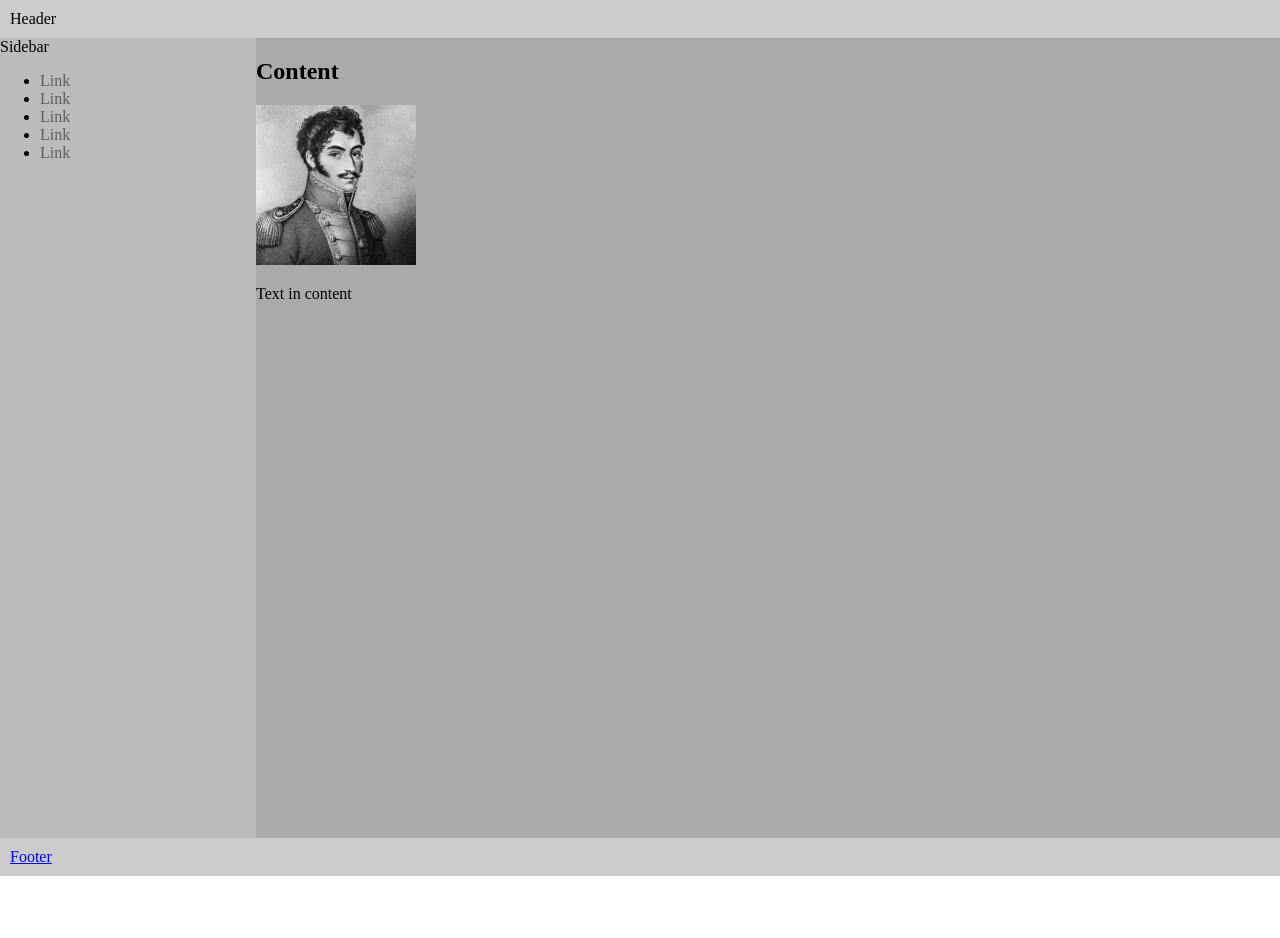
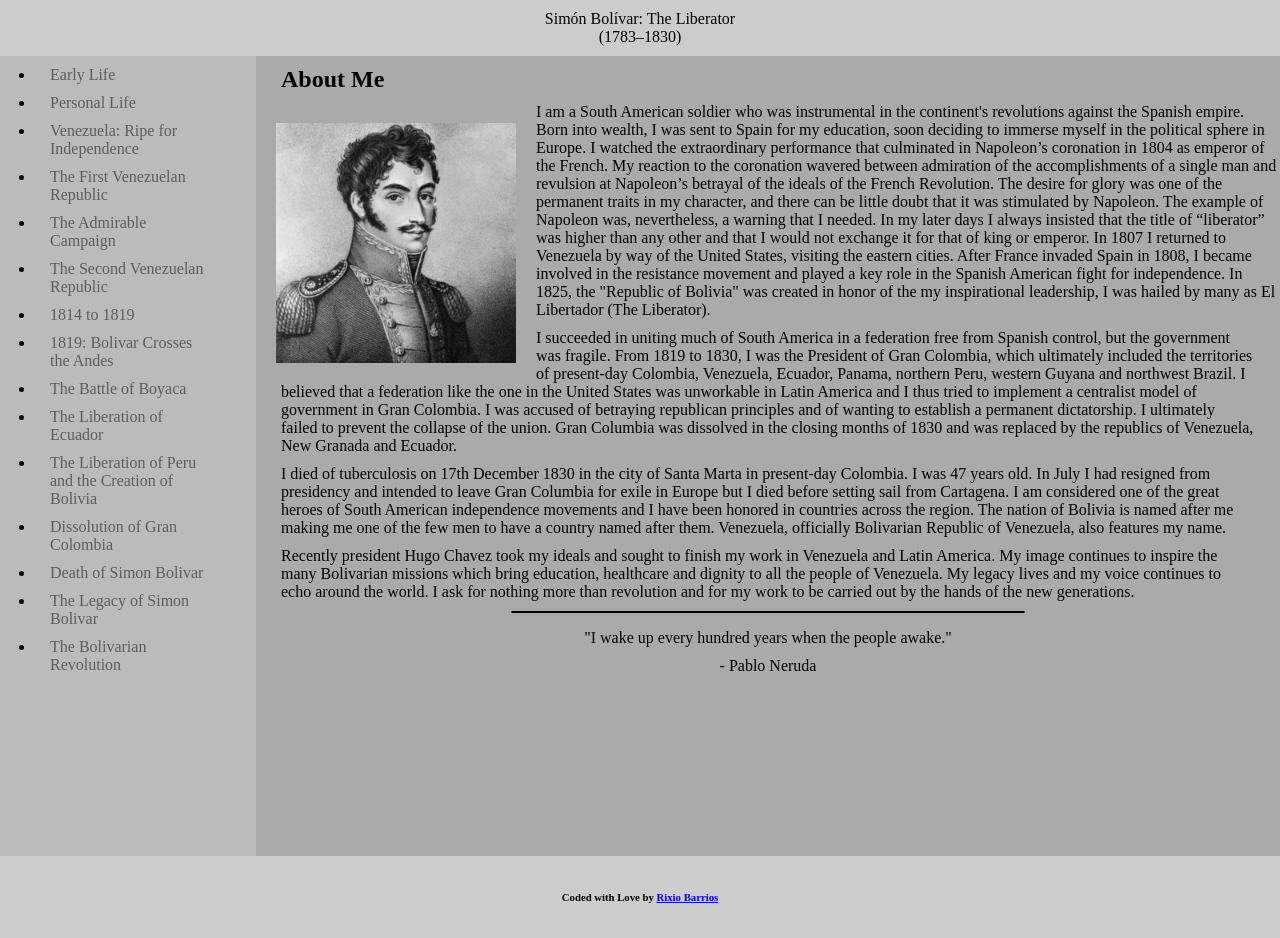
Before and after one commit to rixiobarrios/techtonic-apprenticeship-initial-pre-work, a plain HTML site: page index.html in a window 1280 px wide. Before the commit the page ends 876 px from the top, so only its background shows below. Drawn offline with Linux system fonts and the light colour scheme.

Commit message:
Added content, updated HTML and CSS files

```diff
--- a/CSS/index.css
+++ b/CSS/index.css
@@ -9,17 +9,30 @@ html {
     width: 100%;
     background: #ccc;
     padding: 10px;
+    text-align: center;
     box-sizing: border-box;
 }
 
 img {
-    height: 20vh;
+    height: 30vh;
+    padding: 10px;
 }
 
-/* h1,
-p {
-    margin: 0 0 1em 0;
-} */
+/* Found from homeandlearn.co.uk */
+.text-wrap-right {
+    float: left;
+    margin: 10px;
+}
+
+/* Found from w3schools.com */
+h1,
+p,
+ul,
+li {
+    margin: 10px;
+    padding: 0px 15px;
+    /* word-wrap: break-word; */
+}
 
 .wrapper {
     height: 100vh;
@@ -28,7 +41,6 @@ p {
 .sidebar {
     width: 20%;
     height: 100vh;
-    /* width: 100vw; */
     float: left;
     background: #bbb;
 }
@@ -36,7 +48,6 @@ p {
 .content {
     width: 80%;
     height: 100vh;
-    /* width: 100vw; */
     float: right;
     background: #aaa;
 }
@@ -47,6 +58,16 @@ p {
     opacity: 0.5;
     text-decoration: none;
 }
+/* Found from w3schools.com */
+hr {
+    border: 1px solid black;
+    border-radius: 5px;
+    width: 50%;
+}
+
+blockquote {
+    text-align: center;
+}
 
 .footer {
     clear: both;
--- a/index.html
+++ b/index.html
@@ -8,23 +8,59 @@
     </head>
     <body>
         <div class="wrapper">
-            <header class="header">Header</header>
+            <header class="header">Simón Bolívar: The Liberator</br>(1783–1830)</br></header>
             <aside class="sidebar">
-                Sidebar
                 <ul>
-                    <li><a class="isDisabled" href="#">Link</a></li>
-                    <li><a class="isDisabled" href="#">Link</a></li>
-                    <li><a class="isDisabled" href="#">Link</a></li>
-                    <li><a class="isDisabled" href="#">Link</a></li>
-                    <li><a class="isDisabled" href="#">Link</a></li>
+                    <li><a class="isDisabled" href="#">Early Life</a></li>
+                    <li><a class="isDisabled" href="#">Personal Life</a></li>
+                    <li><a class="isDisabled" href="#">Venezuela: Ripe for Independence</a></li>
+                    <li><a class="isDisabled" href="#">The First Venezuelan Republic</a></li>
+                    <li><a class="isDisabled" href="#">The Admirable Campaign</a></li>
+                    <li><a class="isDisabled" href="#">The Second Venezuelan Republic</a></li>
+                    <li><a class="isDisabled" href="#">1814 to 1819</a></li>
+                    <li><a class="isDisabled" href="#">1819: Bolivar Crosses the Andes</a></li>
+                    <li><a class="isDisabled" href="#">The Battle of Boyaca</a></li>
+                    <li><a class="isDisabled" href="#">The Liberation of Ecuador</a></li>
+                    <li><a class="isDisabled" href="#">The Liberation of Peru and the Creation of Bolivia</a></li>
+                    <li><a class="isDisabled" href="#">Dissolution of Gran Colombia</a></li>
+                    <li><a class="isDisabled" href="#">Death of Simon Bolivar</a></li>
+                    <li><a class="isDisabled" href="#">The Legacy of Simon Bolivar</a></li>
+                    <li><a class="isDisabled" href="#">The Bolivarian Revolution</a></li>
                 </ul>
             </aside>
             <article class="content">
-                <h1>Content</h1>
-                <img src="./bolivar.jpg" alt="#" />
-                <p>Text in content</p>
+                <h1>About Me</h1>
+                <img class="text-wrap-right" src="./bolivar.jpg" alt="#" /> I am a South American soldier who was instrumental in the continent's revolutions against the Spanish
+                empire. Born into wealth, I was sent to Spain for my education, soon deciding to immerse myself in the political
+                sphere in Europe. I watched the extraordinary performance that culminated in Napoleon’s coronation in 1804 as emperor of the French. My reaction to the coronation wavered between admiration
+                of the accomplishments of a single man and revulsion at Napoleon’s betrayal of the ideals of the French Revolution. The
+                desire for glory was one of the permanent traits in my character, and there can be little doubt that it was
+                stimulated by Napoleon. The example of Napoleon was, nevertheless, a warning that I needed. In my later days I
+                always insisted that the title of “liberator” was higher than any other and that I would not exchange it for that of
+                king or emperor. In 1807 I returned to Venezuela by way of the United States, visiting the eastern cities.
+                After France invaded Spain in 1808, I became involved in the resistance movement and played a key
+                role in the Spanish American fight for independence. In 1825, the "Republic of Bolivia" was created in honor of the
+                my inspirational leadership, I was hailed by many as El Libertador (The Liberator).</p>
+                <p>I succeeded in uniting much of South America in a federation free from Spanish control, but the government was
+                fragile. From 1819 to 1830, I was the President of Gran Colombia, which ultimately included the territories of
+                present-day Colombia, Venezuela, Ecuador, Panama, northern Peru, western Guyana and northwest Brazil. I believed
+                that a federation like the one in the United States was unworkable in Latin America and I thus tried to implement a
+                centralist model of government in Gran Colombia. I was accused of betraying republican principles and of wanting to
+                establish a permanent dictatorship. I ultimately failed to prevent the collapse of the union. Gran Columbia was
+                dissolved in the closing months of 1830 and was replaced by the republics of Venezuela, New Granada and Ecuador.</p>
+                <p>I died of tuberculosis on 17th December 1830 in the city of Santa Marta in present-day Colombia. I was 47
+                years old. In July I had resigned from presidency and intended to leave Gran Columbia for exile in Europe but I died
+                before setting sail from Cartagena. I am considered one of the great heroes of South American independence
+                movements and I have been honored in countries across the region. The nation of Bolivia is named after me
+                making me one of the few men to have a country named after them. Venezuela, officially Bolivarian Republic of
+                Venezuela, also features my name.</p>
+                <p>Recently president Hugo Chavez took my ideals and  sought to finish my work in Venezuela and Latin America. My image continues to inspire the many Bolivarian missions which bring education, healthcare and dignity to all the people of Venezuela. My legacy lives and my voice continues to echo around the world. I ask for nothing more than revolution and for my work to be carried out by the hands of the new generations.</p><hr><blockquote>"I wake up every hundred years when the people awake."<p>- Pablo Neruda</p></blockquote>
+
             </article>
-            <footer class="footer"><a href="#">Footer</a></footer>
+            <footer class="footer"><h6>
+                Coded with Love by
+                <a href="http://www.rixiobarrios.com" target="_blank">Rixio Barrios</a>
+            </h6></footer>
         </div>
     </body>
 </html>
```
